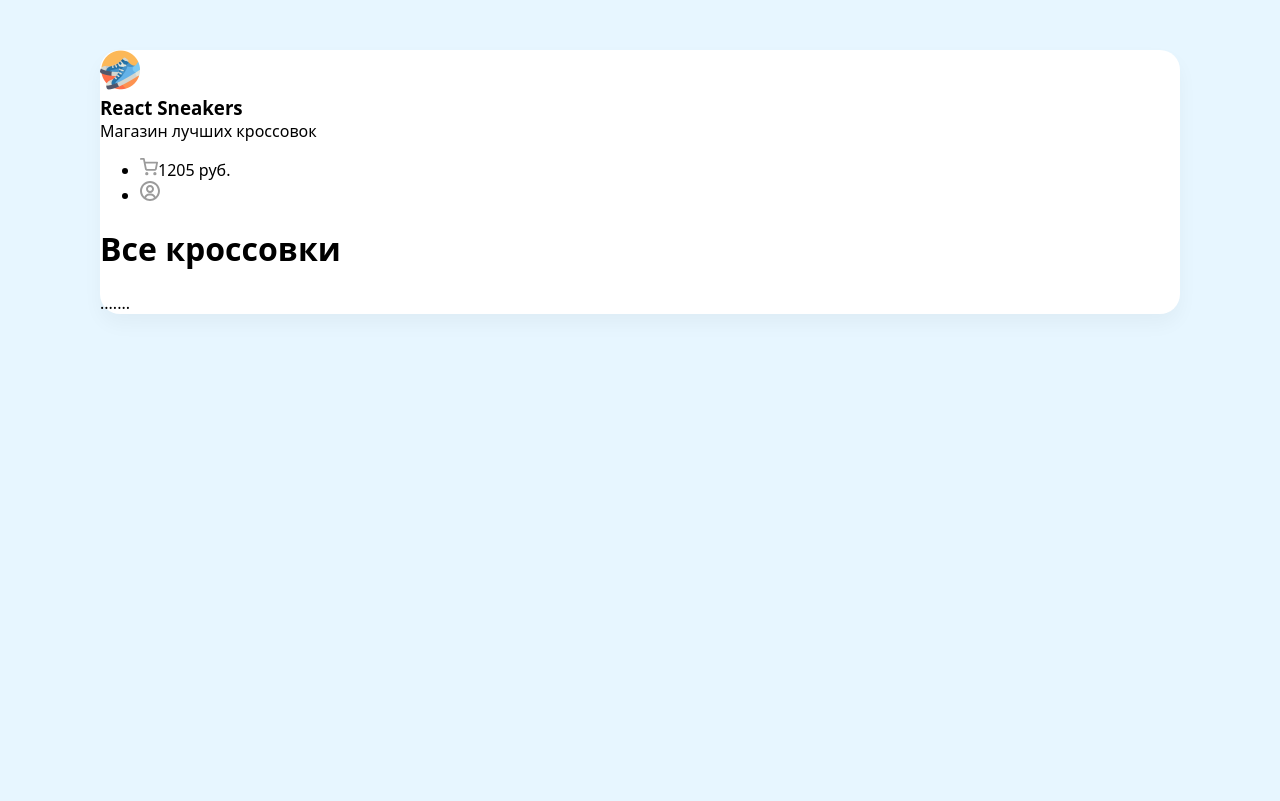
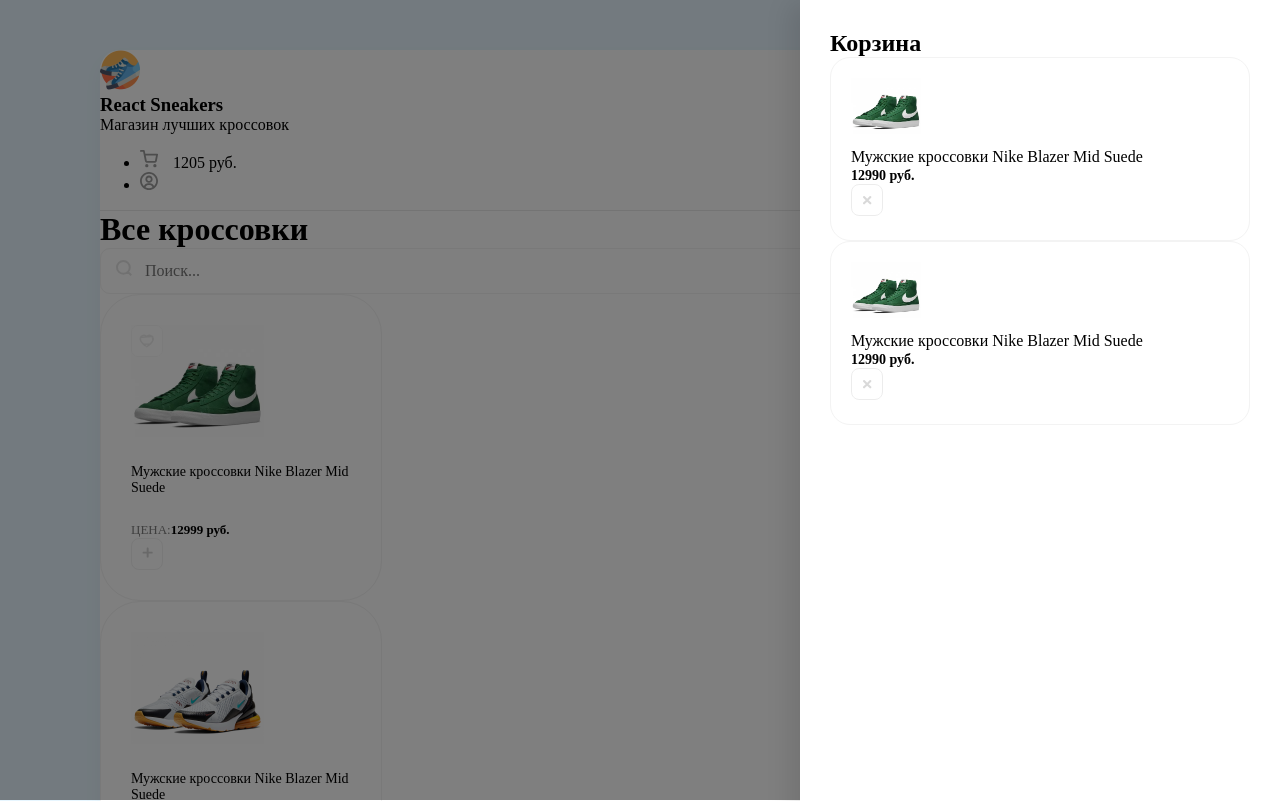
Before and after one commit to VaultBoy9519/test-shop, a React (Create React App) app: page / in a window 1280 px wide. Shown: the top 801 px of the page. Built offline with nearby package versions, Linux system fonts and the light colour scheme.

Commit message:
Создан основной контент и боковая панель (корзина)ы

```diff
--- a/public/index.html
+++ b/public/index.html
@@ -24,7 +24,10 @@
     work correctly both with client-side routing and a non-root public URL.
     Learn how to configure a non-root public URL by running `npm run build`.
   -->
-    <title>React App</title>
+  <link rel="preconnect" href="https://fonts.googleapis.com">
+  <link rel="preconnect" href="https://fonts.gstatic.com" crossorigin>
+  <link href="https://fonts.googleapis.com/css2?family=Inter:wght@400;500;600;700;800&display=swap" rel="stylesheet">
+  <title>React Sneakers</title>
 </head>
 <body>
 <noscript>You need to enable JavaScript to run this app.</noscript>
--- a/src/App.js
+++ b/src/App.js
@@ -1,41 +1,112 @@
 function App() {
   return (
     <div className="wrapper clear">
-      <header className="d-flex justify-between">
+      <div className="overlay">
+        <div className="drawer">
+          <h2 className="mb-30">Корзина</h2>
+          <div className="cartItem d-flex align-center mb-20">
+            <div style={{ backgroundImage: "url(/img/sneakers/1.jpg)" }} className="cartItemImg">
+
+            </div>
+            <div className="mr-20 flex">
+              <p className="mb-5">Мужские кроссовки Nike Blazer Mid Suede</p>
+              <b>12990 руб.</b>
+            </div>
+            <img className="removeBtn" src="/img/btn-remove.svg" alt="Remove" />
+          </div>
+          <div className="cartItem d-flex align-center mb-20">
+            <div style={{ backgroundImage: "url(/img/sneakers/1.jpg)" }} className="cartItemImg">
+
+            </div>
+            <div className="mr-20 flex">
+              <p className="mb-5">Мужские кроссовки Nike Blazer Mid Suede</p>
+              <b>12990 руб.</b>
+            </div>
+            <img className="removeBtn" src="/img/btn-remove.svg" alt="Remove" />
+          </div>
+        </div>
+      </div>
+
+      <header className="d-flex justify-between align-center p-40">
         <div className="headerLeft d-flex align-center">
           <img width={40} height={40} src="/img/logo.png" />
           <div>
-            <h3>React Sneakers</h3>
-            <p>Магазин лучших кроссовок</p>
+            <h3 className="text-uppercase">React Sneakers</h3>
+            <p className="opacity-5">Магазин лучших кроссовок</p>
           </div>
         </div>
-        <ul className="headerRight">
-          <li>
-            <svg width="18" height="18" viewBox="0 0 20 20" fill="none" xmlns="http://www.w3.org/2000/svg">
-              <path
-                d="M7.54548 18.1818C7.99735 18.1818 8.36366 17.8155 8.36366 17.3636C8.36366 16.9117 7.99735 16.5454 7.54548 16.5454C7.09361 16.5454 6.72729 16.9117 6.72729 17.3636C6.72729 17.8155 7.09361 18.1818 7.54548 18.1818Z"
-                stroke="#9B9B9B" stroke-width="2" stroke-linecap="round" stroke-linejoin="round" />
-              <path
-                d="M16.5455 18.1818C16.9973 18.1818 17.3637 17.8155 17.3637 17.3636C17.3637 16.9117 16.9973 16.5454 16.5455 16.5454C16.0936 16.5454 15.7273 16.9117 15.7273 17.3636C15.7273 17.8155 16.0936 18.1818 16.5455 18.1818Z"
-                stroke="#9B9B9B" stroke-width="2" stroke-linecap="round" stroke-linejoin="round" />
-              <path
-                d="M1 1H4.27273L6.46545 11.9555C6.54027 12.3321 6.7452 12.6705 7.04436 12.9113C7.34351 13.1522 7.71784 13.2801 8.10182 13.2727H16.0545C16.4385 13.2801 16.8129 13.1522 17.112 12.9113C17.4112 12.6705 17.6161 12.3321 17.6909 11.9555L19 5.09091H5.09091"
-                stroke="#9B9B9B" stroke-width="2" stroke-linecap="round" stroke-linejoin="round" />
-            </svg>
+        <ul className="d-flex">
+          <li className="mr-30">
+            <img width={18} height={18} src="/img/cart.svg" />
             <span>1205 руб.</span>
           </li>
           <li>
-            <svg width="20" height="20" viewBox="0 0 20 20" fill="none" xmlns="http://www.w3.org/2000/svg">
-              <path fill-rule="evenodd" clip-rule="evenodd"
-                    d="M0 10C0 4.579 4.579 0 10 0C15.421 0 20 4.579 20 10C20 13.19 18.408 16.078 16 17.924V18H15.898C14.23 19.245 12.187 20 10 20C7.813 20 5.77 19.245 4.102 18H4V17.924C1.592 16.078 0 13.189 0 10ZM7.12347 15.236C6.59154 15.6639 6.22136 16.2604 6.074 16.927C7.242 17.604 8.584 18 10 18C11.416 18 12.758 17.604 13.926 16.927C13.7785 16.2605 13.4082 15.6641 12.8764 15.2362C12.3445 14.8083 11.6827 14.5744 11 14.573H9C8.3173 14.5742 7.6554 14.808 7.12347 15.236ZM13.7677 13.4117C14.5877 13.9574 15.2286 14.7329 15.61 15.641C17.077 14.182 18 12.176 18 10C18 5.663 14.337 2 10 2C5.663 2 2 5.663 2 10C2 12.176 2.923 14.182 4.39 15.641C4.77144 14.7329 5.41227 13.9574 6.23227 13.4117C7.05227 12.866 8.01501 12.5742 9 12.573H11C11.985 12.5742 12.9477 12.866 13.7677 13.4117ZM6 8C6 5.72 7.72 4 10 4C12.28 4 14 5.72 14 8C14 10.28 12.28 12 10 12C7.72 12 6 10.28 6 8ZM8 8C8 9.178 8.822 10 10 10C11.178 10 12 9.178 12 8C12 6.822 11.178 6 10 6C8.822 6 8 6.822 8 8Z"
-                    fill="#9B9B9B" />
-            </svg>
+            <img width={18} height={18} src="/img/user.svg" />
           </li>
         </ul>
       </header>
-      <div className="content">
-        <h1>Все кроссовки</h1>
-        .......
+      <div className="content p-40">
+        <div className="d-flex align-center justify-between mb-40">
+          <h1>Все кроссовки</h1>
+          <div className="search-block d-flex">
+            <img src="/img/search.svg" alt="Search" />
+            <input placeholder="Поиск..." />
+          </div>
+        </div>
+
+        <div className="d-flex">
+          <div className="card">
+            <div className="favourite">
+              <img src="/img/unliked.svg" alt="Unliked" />
+            </div>
+            <img width={133} height={112} src="/img/sneakers/1.jpg" alt="Sneakers" />
+            <h5>Мужские кроссовки Nike Blazer Mid Suede</h5>
+            <div className="d-flex justify-between align-center">
+              <div className="d-flex flex-column">
+                <span>Цена:</span>
+                <b>12999 руб.</b>
+              </div>
+              <button className="button"><img width={11} height={11}
+                                              src="/img/plus.svg" alt="plus" /></button>
+            </div>
+          </div>
+          <div className="card">
+            <img width={133} height={112} src="/img/sneakers/2.jpg" alt="Sneakers" />
+            <h5>Мужские кроссовки Nike Blazer Mid Suede</h5>
+            <div className="d-flex justify-between align-center">
+              <div className="d-flex flex-column">
+                <span>Цена:</span>
+                <b>12999 руб.</b>
+              </div>
+              <button className="button"><img width={11} height={11}
+                                              src="/img/plus.svg" alt="plus" /></button>
+            </div>
+          </div>
+          <div className="card">
+            <img width={133} height={112} src="/img/sneakers/3.jpg" alt="Sneakers" />
+            <h5>Мужские кроссовки Nike Blazer Mid Suede</h5>
+            <div className="d-flex justify-between align-center">
+              <div className="d-flex flex-column">
+                <span>Цена:</span>
+                <b>12999 руб.</b>
+              </div>
+              <button className="button"><img width={11} height={11}
+                                              src="/img/plus.svg" alt="plus" /></button>
+            </div>
+          </div>
+          <div className="card">
+            <img width={133} height={112} src="/img/sneakers/4.jpg" alt="Sneakers" />
+            <h5>Мужские кроссовки Nike Blazer Mid Suede</h5>
+            <div className="d-flex justify-between align-center">
+              <div className="d-flex flex-column">
+                <span>Цена:</span>
+                <b>12999 руб.</b>
+              </div>
+              <button className="button"><img width={11} height={11}
+                                              src="/img/plus.svg" alt="plus" /></button>
+            </div>
+          </div>
+        </div>
       </div>
     </div>
 
--- a/src/index.scss
+++ b/src/index.scss
@@ -1,9 +1,13 @@
 body {
   margin: 0;
-  font-family: system-ui;
+  font-family: 'Inter', system-ui;
   -webkit-font-smoothing: antialiased;
   -moz-osx-font-smoothing: grayscale;
   background-color: #e7f6ff;
+}
+
+* {
+  font-family: 'input';
 }
 
 .wrapper {
@@ -15,6 +19,8 @@
 }
 
 header {
+  border-bottom: 1px solid #eaeaea;
+
   img {
     margin-right: 15px;
   }
@@ -24,3 +30,128 @@
   }
 
 }
+
+.content {
+  h1 {
+    margin: 0;
+  }
+}
+
+.card {
+  border: 1px solid #f3f3f3;
+  padding: 30px;
+  width: 220px;
+  border-radius: 40px;
+  margin-right: 30px;
+  transition: box-shadow 0.2s ease-in-out, transform 0.2s ease-in-out;
+
+  &:hover {
+    box-shadow: 0px 20px 35px rgba(0, 0, 0, 0.06);
+    transform: translateY(-5px);
+  }
+
+  .favourite {
+    position: absolute;
+    cursor: pointer;
+  }
+
+  span {
+    font-size: 13px;
+    opacity: 0.5;
+    text-transform: uppercase;
+  }
+
+  b {
+    font-size: 13px;
+  }
+
+  h5 {
+    font-weight: 400;
+    font-size: 14px;
+  }
+}
+
+.button {
+  background: #ffffff;
+  border: 1px solid #f2f2f2;
+  box-sizing: border-box;
+  border-radius: 8px;
+  height: 32px;
+  width: 32px;
+  cursor: pointer;
+}
+
+.search-block {
+  border: 1px solid #f3f3f3;
+  border-radius: 10px;
+  padding: 0 15px;
+
+
+  input {
+    border: 0;
+    padding: 13px;
+    font-size: 16px;
+    width: 200px;
+  }
+}
+
+.overlay {
+  position: absolute;
+  left: 0;
+  top: 0;
+  width: 100%;
+  height: 100%;
+  background-color: rgba(0, 0, 0, 0.5);
+  z-index: 1;
+}
+
+.drawer {
+  position: absolute;
+  width: 420px;
+  height: 100%;
+  right: 0;
+  background: white;
+  box-shadow: -10px 4px 24px rgba(0, 0, 0, 0.1);
+  padding: 30px;
+
+  h2 {
+    margin: 0;
+  }
+
+}
+
+.cartItem {
+  border: 1px solid #f3f3f3;
+  border-radius: 20px;
+  overflow: hidden;
+  padding: 20px;
+
+  .cartItemImg {
+    height: 70px;
+    width: 70px;
+    background-size: contain;
+    background-position: 0 -3px;
+    background-repeat: no-repeat;
+    margin-right: 20px;
+  }
+
+  p {
+    font-size: 16px;
+    margin: 0;
+  }
+
+  b {
+    font-size: 14px;
+  }
+
+  .removeBtn {
+    opacity: 0.5;
+    cursor: pointer;
+    transition: opacity 0.15s ease-in-out;
+
+    &:hover {
+      opacity: 1;
+    }
+  }
+
+}
```
Lines whose indentation alone changed are shown as unchanged.
